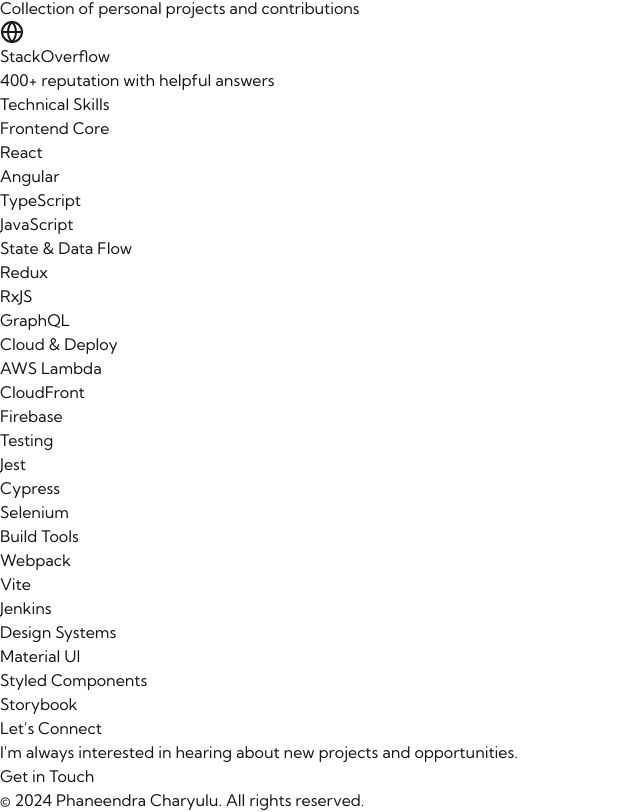
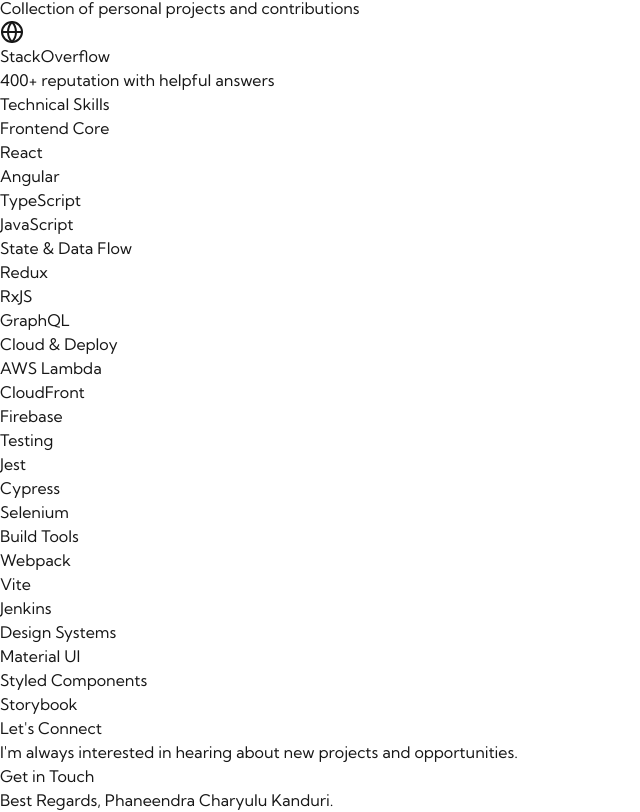
Before and after one commit to 9thQuadrant/portfolio, a Next.js app: page / in a window 1280 px wide. Shown: the part 1516-2328 px from the top of the page, without its empty margins (0-640 px from the left). Built offline with nearby package versions, Linux system fonts and the light colour scheme.

Commit message:
Update page.tsx

```diff
--- a/src/app/page.tsx
+++ b/src/app/page.tsx
@@ -225,7 +225,7 @@
       </section>
 
       <footer className="py-8 px-4 text-center text-gray-400">
-        <p>© 2024 Phaneendra Charyulu. All rights reserved.</p>
+        <p>Best Regards, Phaneendra Charyulu Kanduri.</p>
       </footer>
     </div>
   );
```
